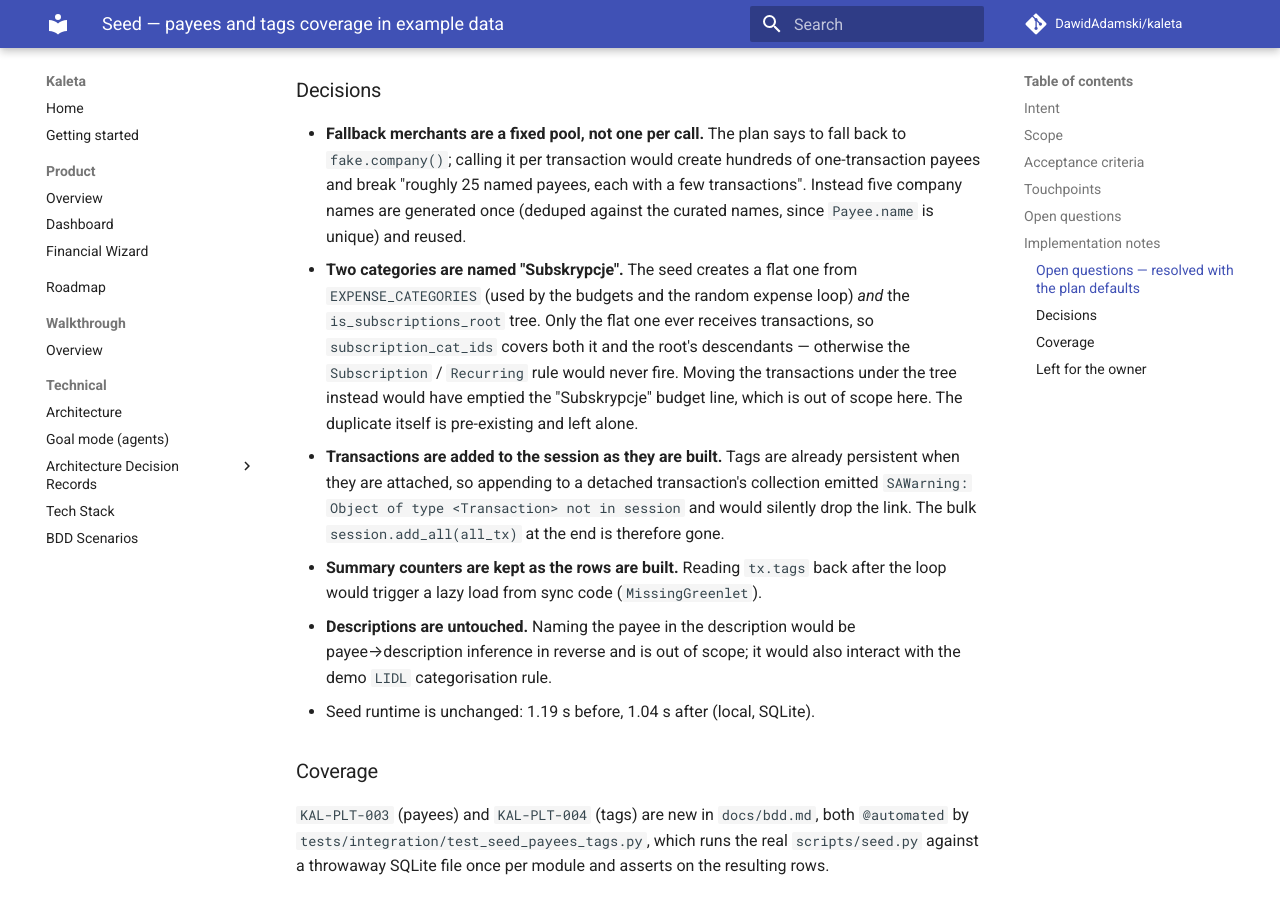
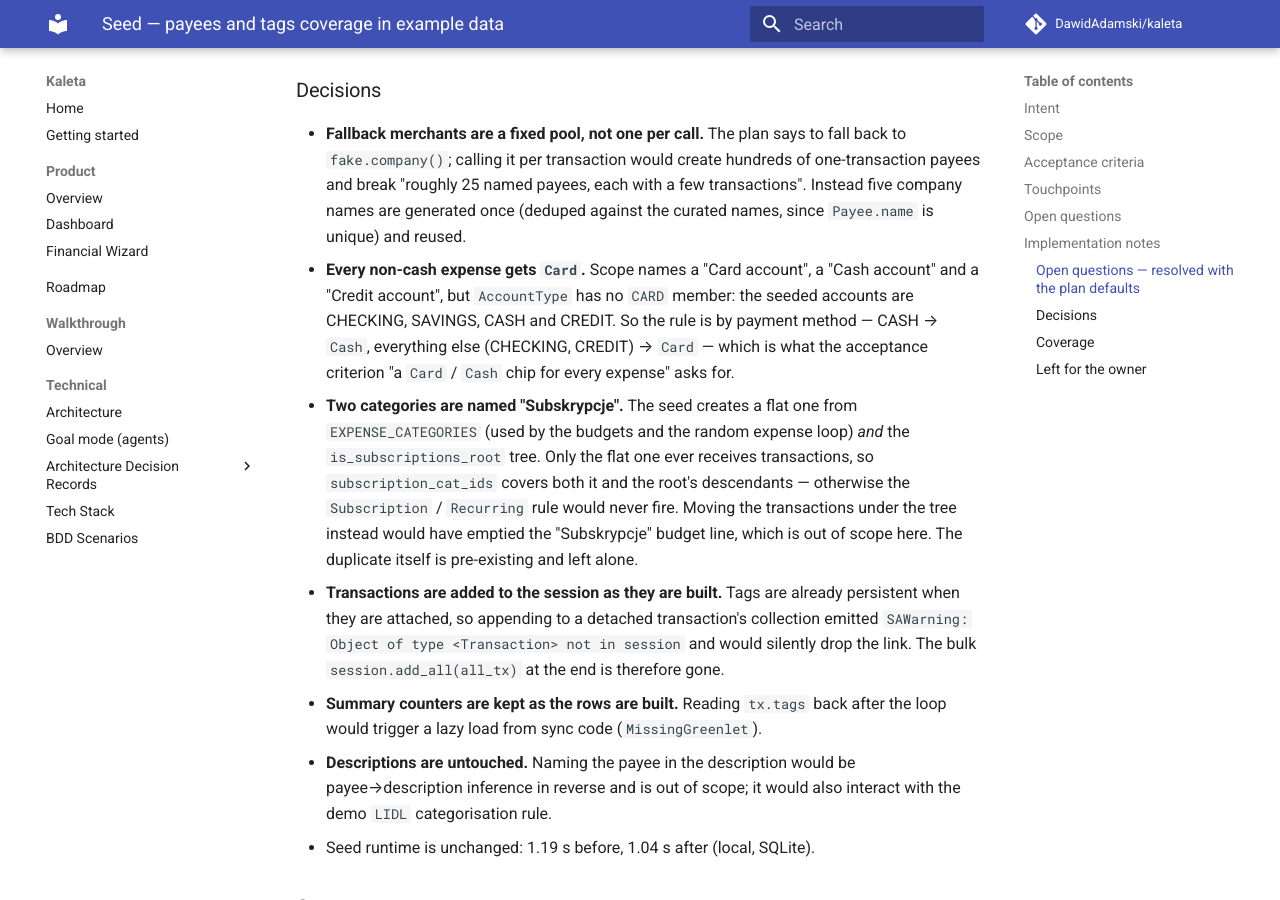
Before and after one commit to DawidAdamski/kaleta, an MkDocs documentation site: the page built from docs/plans/seed-payees-tags-coverage.md, in a window 1280 px wide and 900 px high, scrolled down 2792 px. Built offline with MkDocs 1.6.1 and Material for MkDocs 9.7.7, drawn with Linux system fonts in a browser that asks for light colours; comment, search, counter and statistics services are not loaded.

Commit message:
docs(seed): record the Card/Cash rule, drop the hardcoded payee count
Co-Authored-By: Claude Opus 5 (1M context) <noreply@anthropic.com>

```diff
--- a/docs/plans/seed-payees-tags-coverage.md
+++ b/docs/plans/seed-payees-tags-coverage.md
@@ -135,6 +135,13 @@ Out of scope:
   named payees, each with a few transactions". Instead five company
   names are generated once (deduped against the curated names, since
   `Payee.name` is unique) and reused.
+- **Every non-cash expense gets `Card`.** Scope names a "Card
+  account", a "Cash account" and a "Credit account", but `AccountType`
+  has no `CARD` member: the seeded accounts are CHECKING, SAVINGS, CASH
+  and CREDIT. So the rule is by payment method — CASH → `Cash`,
+  everything else (CHECKING, CREDIT) → `Card` — which is what the
+  acceptance criterion "a `Card` / `Cash` chip for every expense" asks
+  for.
 - **Two categories are named "Subskrypcje".** The seed creates a flat
   one from `EXPENSE_CATEGORIES` (used by the budgets and the random
   expense loop) *and* the `is_subscriptions_root` tree. Only the flat
```
Also changed, not shown: README.md (+1 -1 lines).
